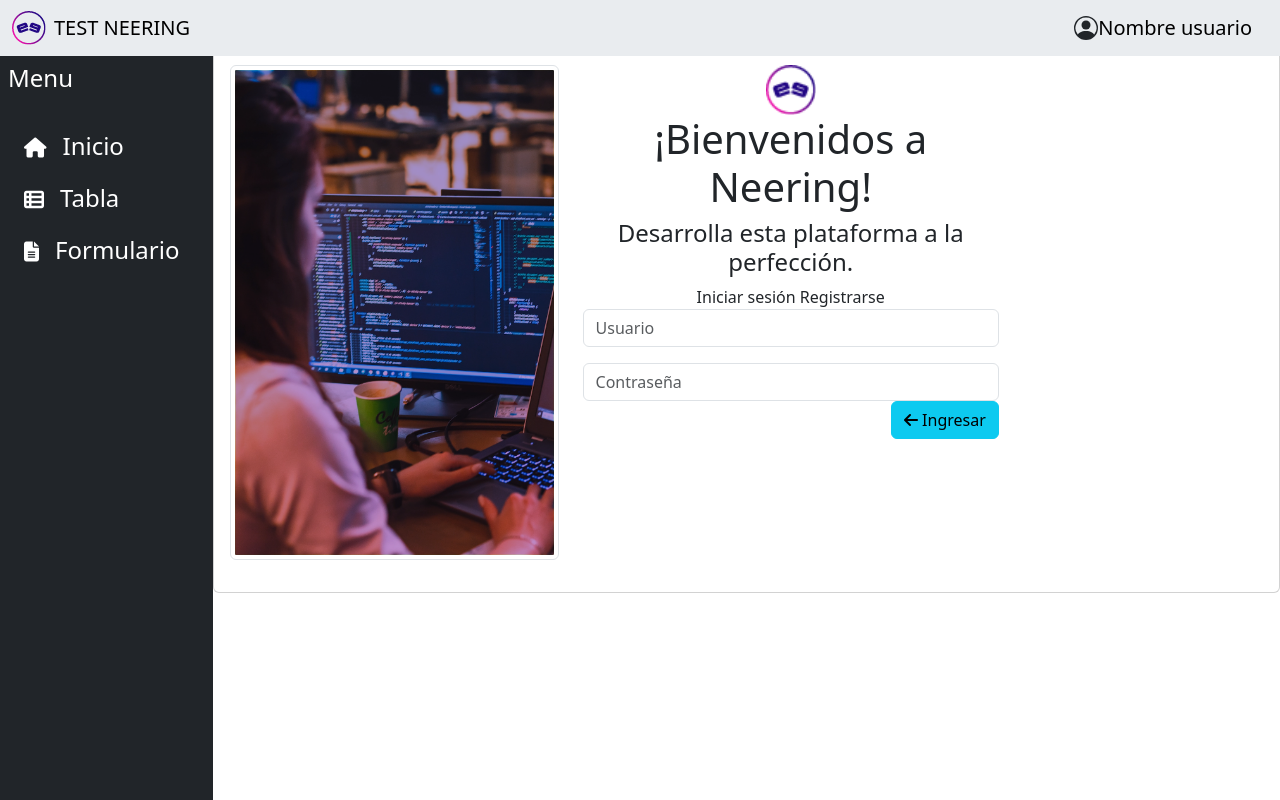
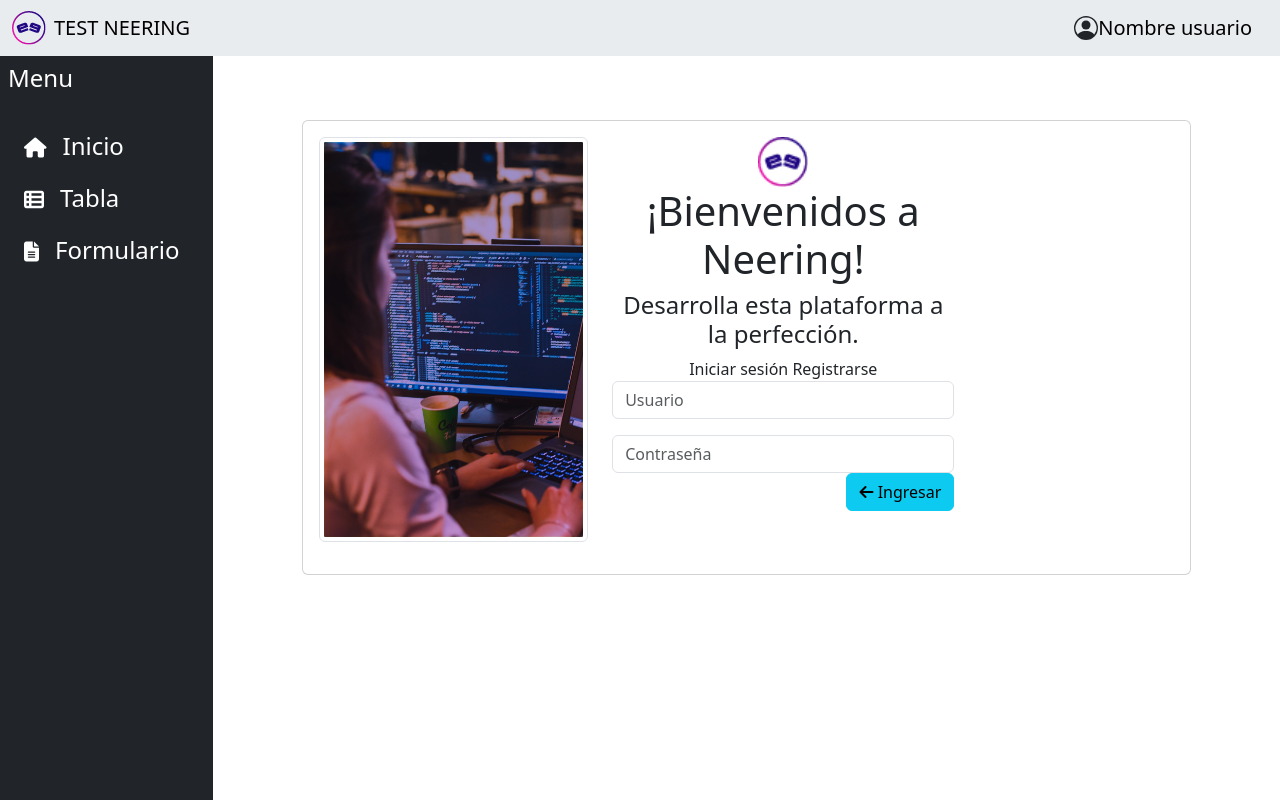
Before and after one commit to bas-clavijo/usuario-vue, a Vue app: page /home in a window 1280 px wide. Built offline with nearby package versions, Linux system fonts and the light colour scheme.

Commit message:
Modificacion en la estructura

```diff
--- a/src/views/HomeView.vue
+++ b/src/views/HomeView.vue
@@ -1,6 +1,6 @@
 <template>
-  <div class="col offset mt-5 ">
-    <div class="col-lg-12">
+  <div class="col offset py-4 ">
+    <div class="col-lg-10 offset-lg-1 py-5">
       <div class="card">
         <div class="card-body">
           <div class="row">
```
